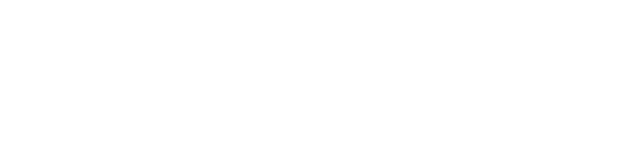
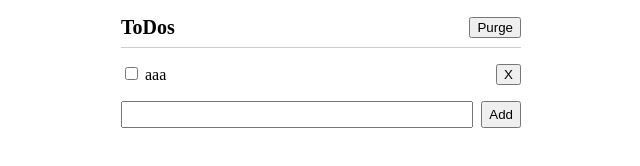
Before and after one commit to kentem-sh-maehata/MyTodoApp, a website with bundled scripts: page index.html in a window 1280 px wide. Shown: the whole page, without its empty margins (319-959 px from the left). Built offline with nearby package versions, Linux system fonts and the light colour scheme.

Commit message:
スタイリング

```diff
--- a/index.html
+++ b/index.html
@@ -1,13 +1,31 @@
 <!DOCTYPE html>
 <html lang="ja">
-<head>
-    <meta charset="UTF-8">
-    <meta name="viewport" content="width=device-width, initial-scale=1.0">
+  <head>
+    <meta charset="UTF-8" />
+    <meta name="viewport" content="width=device-width, initial-scale=1.0" />
     <title>Document</title>
-    <link rel="stylesheet" href="style.css">
-</head>
-<body>
-
-    <script src="main.js"></script>
-</body>
+    <link rel="stylesheet" href="style.css" />
+  </head>
+  <body>
+    <div class="container">
+      <h1>
+        ToDos
+        <button>Purge</button>
+      </h1>
+      <ul>
+        <li>
+          <label for="">
+            <input type="checkbox" />
+						<span>aaa</span>
+          </label>
+          <button>X</button>
+        </li>
+      </ul>
+      <form action="">
+        <input type="text" />
+        <button>Add</button>
+      </form>
+      <script src="main.js"></script>
+    </div>
+  </body>
 </html>
--- a/style.scss
+++ b/style.scss
@@ -0,0 +1,43 @@
+@charset "utf-8";
+
+body {
+  margin: 0;
+  .container {
+    width: 400px;
+    margin: 16px auto 0;
+    h1 {
+      margin: 0;
+      font-size: 20px;
+      border-bottom: 1px solid #ccc;
+      display: flex;
+      justify-content: space-between;
+      align-items: center;
+      padding-bottom: 8px;
+    }
+    ul {
+      margin: 0;
+      padding: 0;
+      list-style: none;
+      li{
+        display: flex;
+        justify-content: space-between;
+        align-items: flex-start;
+        margin-top: 16px;
+        input:checked + span{
+          color: #aaa;
+          text-decoration: line-through;
+        }
+      }
+    }
+    form{
+      display: flex;
+      gap: 8px;
+      margin-top: 16px;
+      input{
+        flex:1;
+        padding: 4px;
+      }
+    }
+
+  }
+}
```
Also changed, not shown: style.css, 1 other file.
